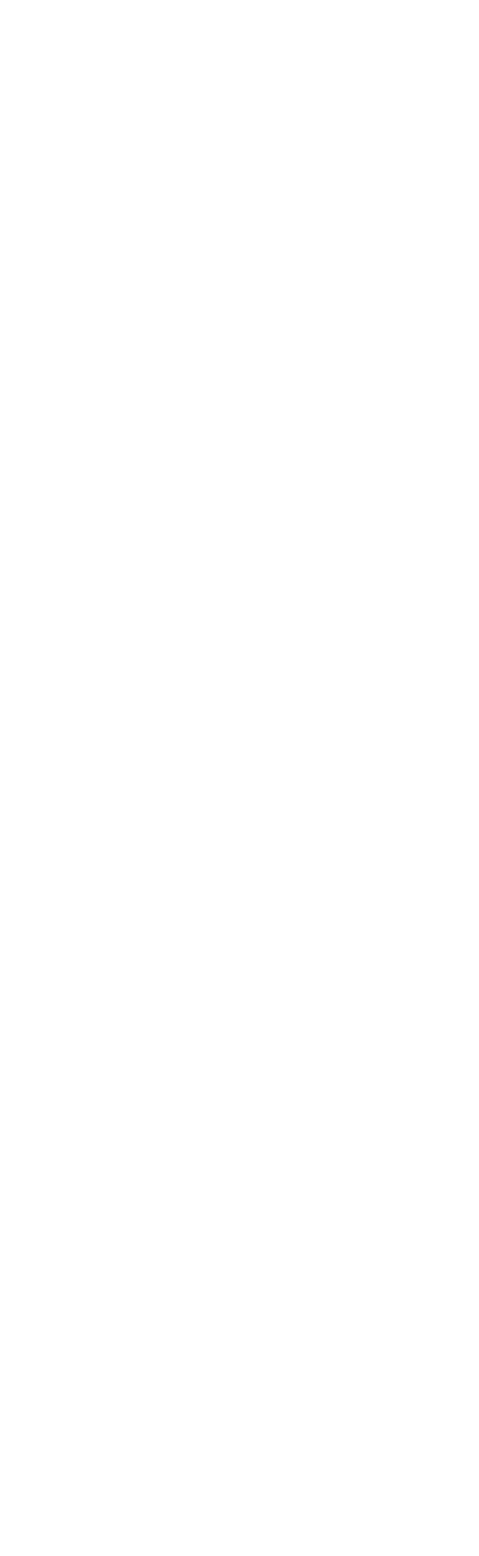
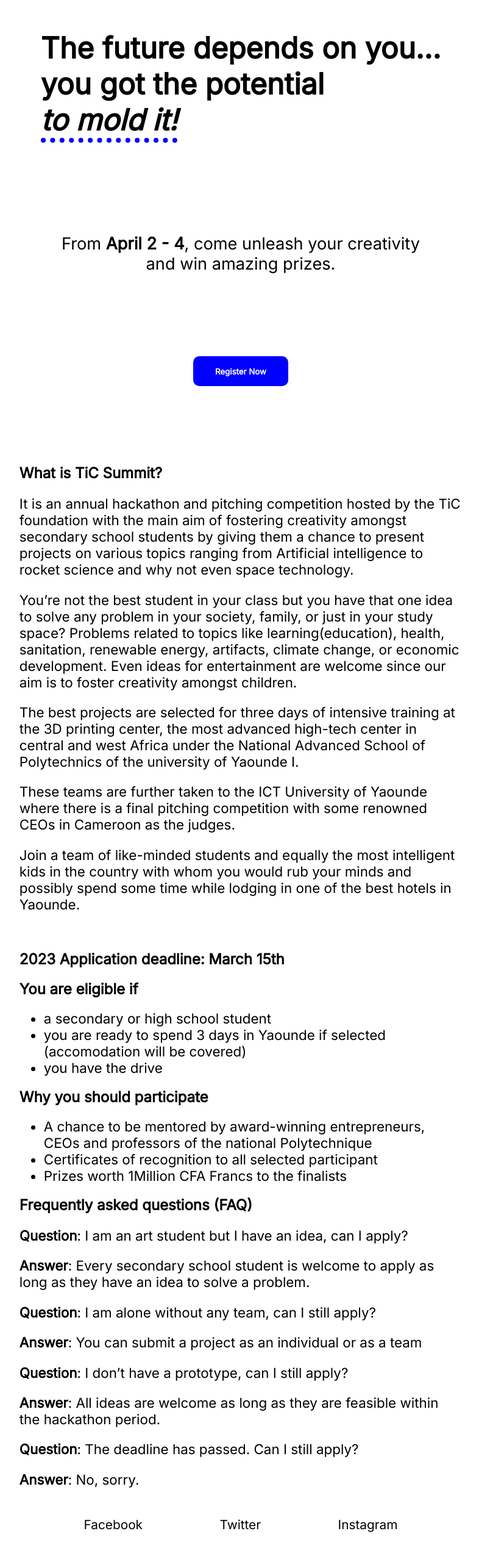
Before and after one commit to JosiasAurel/ticsummit, a Next.js app: page / in a window 1280 px wide. Shown: the part 59-2610 px from the top of the page at 61% size, without its empty margins (245-1031 px from the left). Before the commit the page ends 800 px from the top, so only its background shows below. Built offline with nearby package versions, Linux system fonts and the light colour scheme.

Commit message:
make landing page

```diff
--- /dev/null
+++ b/constants.js
@@ -0,0 +1,43 @@
+export const ticSummitInfoText = `
+    It is an annual hackathon and pitching competition hosted by the TiC foundation with the main aim of fostering creativity amongst secondary school students by giving them a chance to present projects on various topics ranging from Artificial intelligence to rocket science and why not even space technology.
+    ---
+You’re not the best student in your class but you have that one idea to solve any problem in your society, family, or just in your study space? Problems related to topics like learning(education), health, sanitation, renewable energy, artifacts, climate change, or economic development. Even ideas for entertainment are welcome since our aim is to foster creativity amongst children.
+---
+The best projects are selected for three days of intensive training at the 3D printing center, the most advanced high-tech center in central and west Africa under the National Advanced School of Polytechnics of the university of Yaounde I.
+---
+These teams are further taken to the ICT University of Yaounde where there is a final pitching competition with some renowned CEOs in Cameroon as the judges.
+---
+Join a team of like-minded students and equally the most intelligent kids in the country with whom you would rub your minds and possibly spend some time while lodging in one of the best hotels in Yaounde.
+`;
+
+export const detailedInfos = {
+    "You are eligible if": [
+        "a secondary or high school student",
+        "you are ready to spend 3 days in Yaounde if selected (accomodation will be covered)",
+        "you have the drive",
+    ],
+    "Why you should participate": [
+        "A chance to be mentored by award-winning entrepreneurs, CEOs and professors of the national Polytechnique",
+        "Certificates of recognition to all selected participant",
+        "Prizes worth 1Million CFA Francs to the finalists",
+    ],
+};
+
+export const faq = [
+    {
+        q: "I am an art student but I have an idea, can I apply?",
+        a: "Every secondary school student is welcome to apply as long as they have an idea to solve a problem.",
+    },
+    {
+        q: "I am alone without any team, can I still apply?",
+        a: "You can submit a project as an individual or as a team",
+    },
+    {
+        q: "I don’t have a prototype, can I still apply?",
+        a: "All ideas are welcome as long as they are feasible within the hackathon period.",
+    },
+    {
+        q: "The deadline has passed. Can I still apply?",
+        a: "No, sorry.",
+    },
+];
--- /dev/null
+++ b/pages/_app.js
@@ -0,0 +1,8 @@
+import React from "react";
+import "../style/global.css";
+
+const App = ({ Component, pageProps }) => {
+    return <Component {...pageProps} />;
+};
+
+export default App;
--- a/pages/index.jsx
+++ b/pages/index.jsx
@@ -1,11 +1,137 @@
 import React from "react";
+import { ticSummitInfoText, detailedInfos, faq } from "../constants.js";
 
 const LandingPage = () => {
+
+    React.useEffect(() => {
+        const $ = (id) => document.getElementById(id);
+
+        const header = $("header");
+        header.style.visibility = "hidden";
+
+        // intersection observer options
+        let options = {
+            root: null, // use browser viewport
+            threshold: 0.2,
+            rootMargin: "0px",
+        };
+
+        function handler(entries, observer) {
+            const header = $("header");
+            entries.forEach((entry) => {
+                if (entry.isIntersecting) {
+                    header.style.opacity = 0;
+                } else header.style.opacity = 1;
+            });
+
+            // alert("No longer viewing registration button");
+        }
+
+        let target = $("main");
+        let observer = new IntersectionObserver(handler, options);
+
+        observer.observe(target);
+    }, []);
     return (
-        <div>
-            <h1>TiC Summit 2023 under wayyyy!!!!!</h1>
+        <div className="landingPage">
+            <header id="header">
+                <h2>Summit 2023</h2>
+                <button id="register-btn">Register Now</button>
+            </header>
+            <main
+                id="main"
+                style={{
+                    margin: "0 0.5em",
+                }}
+            >
+                <div>
+                    <h1
+                        style={{
+                            fontSize: "3em",
+                            textAlign: "start",
+                            margin: "0 0.8em",
+                        }}
+                    >
+                        The future depends on you...
+                        <br /> you got the potential <br /> <em>to mold it!</em>
+                    </h1>
+                </div>
+                <span
+                    style={{
+                        marginTop: "1.4em",
+                    }}
+                >
+                    <p
+                        style={{
+                            textAlign: "center",
+                            fontSize: "1.7em",
+                        }}
+                    >
+                        From <strong>April 2 - 4</strong>, come unleash your
+                        creativity <br /> and win amazing prizes.
+                    </p>
+                </span>
+
+                <button id="register-btn">Register Now</button>
+            </main>
+
+            <div
+                id="obs"
+                style={{
+                    margin: "0 1.3em",
+                }}
+            >
+                <h2>What is TiC Summit?</h2>
+                {ticSummitInfoText.split("---").map((msg) => (
+                    <>
+                        <p> {msg} </p>
+                    </>
+                ))}
+                <br />
+                <h2>2023 Application deadline: March 15th</h2>
+            </div>
+
+            <div
+                style={{
+                    margin: "0 1.3em",
+                }}
+            >
+                {Object.keys(detailedInfos).map((info) => (
+                    <>
+                        <h2>{info}</h2>
+                        <ul>
+                            {detailedInfos[info].map((item) => (
+                                <li>{item}</li>
+                            ))}
+                        </ul>
+                    </>
+                ))}
+            </div>
+
+            <div
+                style={{
+                    margin: "0 1.3em",
+                }}
+            >
+                <h2>Frequently asked questions (FAQ)</h2>
+                {faq.map((qa) => (
+                    <>
+                        <p>
+                            <b>Question</b>: {qa.q}
+                        </p>
+                        <p>
+                            <b>Answer</b>: {qa.a}
+                        </p>
+                    </>
+                ))}
+            </div>
+            <footer>
+                <a href="">Facebook</a>
+                <a href="">Twitter</a>
+                <a href="">Instagram</a>
+            </footer>
         </div>
-    )
-}
+    );
+};
 
 export default LandingPage;
--- /dev/null
+++ b/style/global.css
@@ -0,0 +1,92 @@
+@import url("https://fonts.googleapis.com/css2?family=Inter&display=swap");
+
+* {
+    box-sizing: border-box;
+    font-family: "Inter", sans-serif;
+    transition: all 0.2s ease-in-out;
+}
+
+body {
+    margin: 0;
+}
+
+header {
+    width: 100vw;
+    display: flex;
+    flex-direction: row;
+    justify-content: space-evenly;
+    align-items: center;
+    position: fixed;
+    top: 0;
+    backdrop-filter: blur(3px);
+    opacity: 0;
+}
+
+main {
+    height: 100vh;
+    display: flex;
+    flex-direction: column;
+    justify-content: space-evenly;
+    align-items: center;
+}
+
+em {
+    border-bottom: dotted 8px blue;
+}
+
+button {
+    border: solid transparent;
+    padding: 1em 2.5em;
+    border-radius: 10px;
+    background-color: blue;
+    color: white;
+    font-weight: bolder;
+}
+
+button:active {
+    transform: scale(0.8);
+}
+
+p,
+li {
+    font-size: 1.4em;
+}
+
+.landingPage {
+    margin: 0 20%;
+}
+
+@media screen and (max-width: 500px) {
+    main > div > h1 {
+        margin: 0 0.2em !important;
+        fontsize: 1em !important;
+    }
+
+    main > span {
+        margin-top: 1em !important;
+    }
+
+    .landingPage {
+        margin: 0 0 !important;
+    }
+}
+
+footer {
+    width: 100%;
+    margin: 3em 0;
+    display: flex;
+    flex-direction: row;
+    justify-content: space-evenly;
+    align-items: center;
+}
+
+footer a {
+    font-size: 1.3em;
+    text-decoration: none;
+    color: black;
+    border-bottom: solid 4px transparent;
+}
+
+footer a:hover {
+    border-bottom: solid 4px blue;
+}
```
Also changed, not shown: package.json (indentation only), 2 other files (tests, documents, lock files or other folders).
